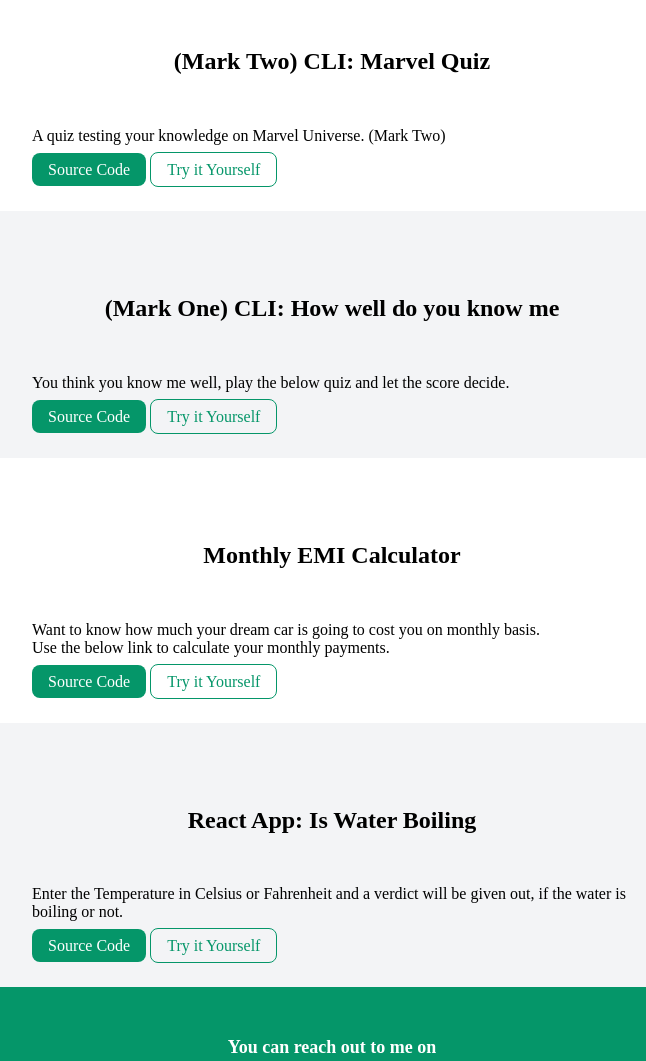
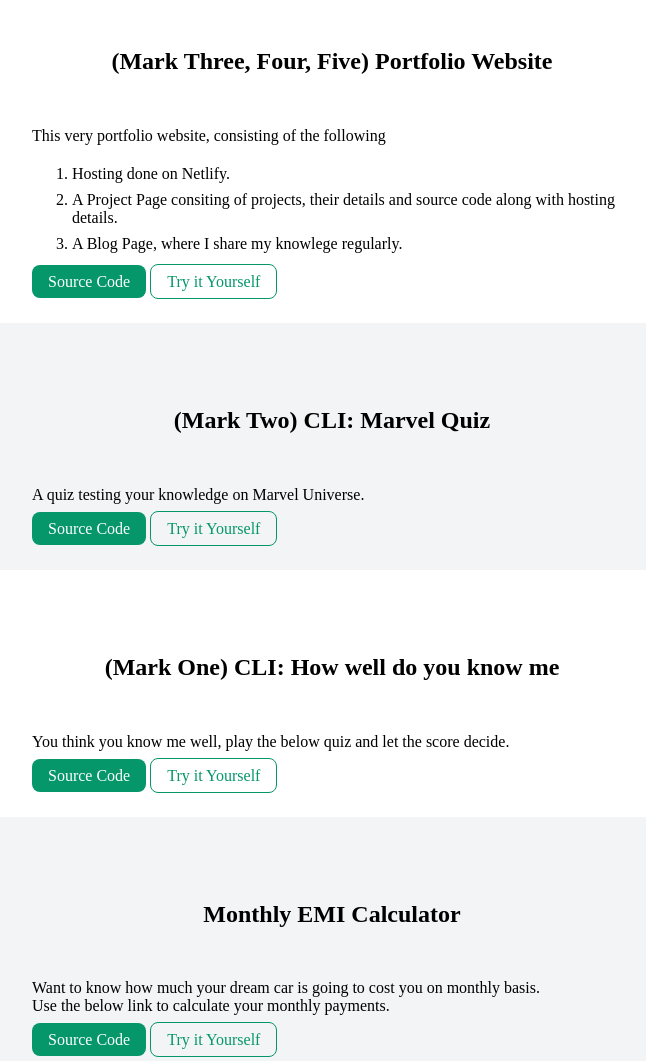
Before and after one commit to varun13169/portfolio-website, a plain HTML site: page projects.html in a window 1280 px wide. Shown: the part 2620-3681 px from the top of the page, without its empty margins (308-954 px from the left). Drawn offline with Linux system fonts and the light colour scheme.

Commit message:
Update: projects

```diff
--- a/projects.html
+++ b/projects.html
@@ -114,15 +114,29 @@
 
     <section class="section">
         <div class="container container-center">
+            <h1>(Mark Three, Four, Five) Portfolio Website</h1>
+            <p>This very portfolio website, consisting of the following</p>
+            <ul style="list-style:decimal">
+                <li style="padding: 0.25rem 0rem;">Hosting done on Netlify.</li>
+                <li style="padding: 0.25rem 0rem;">A Project Page consiting of projects, their details and source code along with hosting details.</li>
+                <li style="padding: 0.25rem 0rem;">A Blog Page, where I share my knowlege regularly.</li>
+            </ul>
+            <a class="link link-primary" href="https://github.com/varun13169/portfolio-website">Source Code</a>
+            <a class="link link-secondary" href="https://ivarunme.netlify.app/">Try it Yourself</a>
+        </div>
+    </section>
+
+    <section class="section section-off-white">
+        <div class="container container-center">
             <h1>(Mark Two) CLI: Marvel Quiz</h1>
-            <p>A quiz testing your knowledge on Marvel Universe. (Mark Two)</p>
+            <p>A quiz testing your knowledge on Marvel Universe.</p>
             <a class="link link-primary" href="https://replit.com/@varun131691/marvel-quiz#index.js">Source Code</a>
             <a class="link link-secondary" href="https://replit.com/@varun131691/marvel-quiz#index.js">Try it Yourself</a>
         </div>
     </section>
 
 
-    <section class="section section-off-white">
+    <section class="section">
         <div class="container container-center">
             <h1>(Mark One) CLI: How well do you know me</h1>
             <p>You think you know me well, play the below quiz and let the score decide.</p>
@@ -131,7 +145,7 @@
         </div>
     </section>
 
-    <section class="section">
+    <section class="section section-off-white">
         <div class="container container-center">
             <h1>Monthly EMI Calculator</h1>
             <p>Want to know how much your dream car is going to cost you on monthly basis.<br/>
@@ -142,7 +156,7 @@
         </div>
     </section>
 
-    <section class="section section-off-white">
+    <section class="section">
         <div class="container container-center">
             <h1><strong>React App:</strong> Is Water Boiling</h1>
             <p>Enter the Temperature in Celsius or Fahrenheit and a verdict will be given out, if the water is boiling or not.</p>
```
